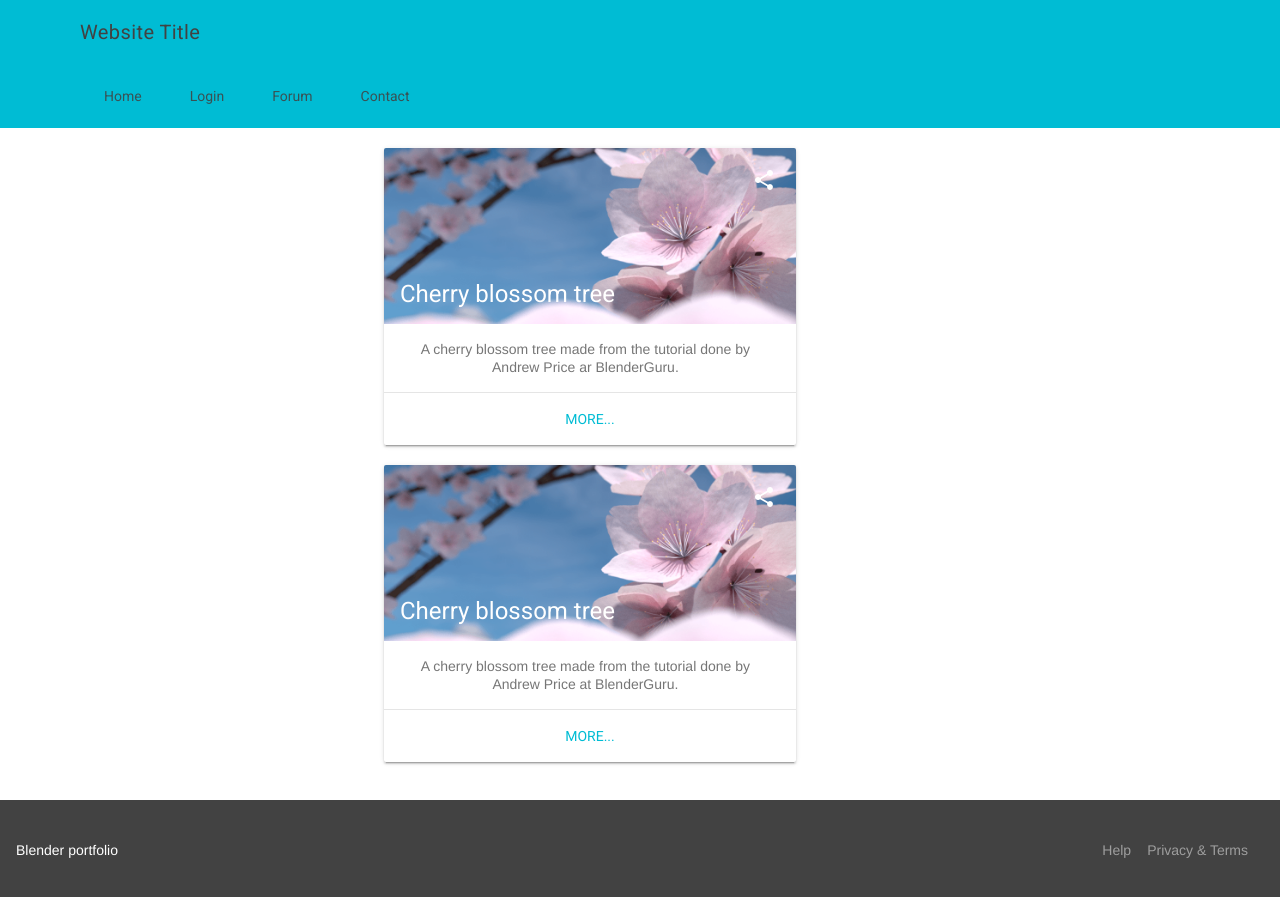
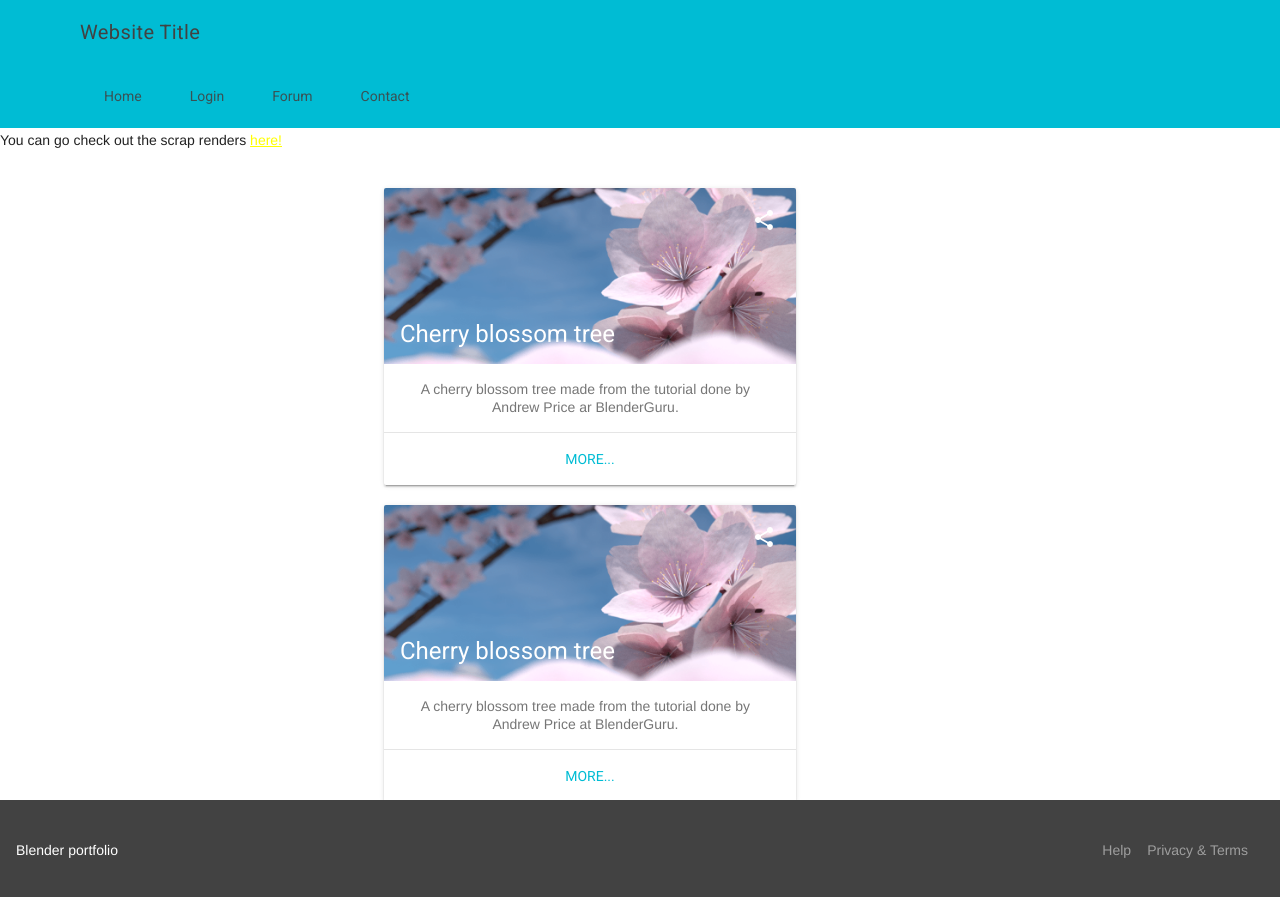
Before and after one commit to slothgamez/fireplex.github.io, a Jekyll site: the page index.html, which Jekyll copies as it is, in a window 1280 px wide. Shown: the top 897 px of the page. Built offline with Jekyll 4.4.1, drawn with Linux system fonts in a browser that asks for light colours; nearby versions of some CDN libraries; comment, search, counter and statistics services are not loaded.

Commit message:
Update index.html

```diff
--- a/index.html
+++ b/index.html
@@ -92,7 +92,7 @@
             right: -30%;
           }
           </style>
-
+          <p>You can go check out the scrap renders <a href="https://fireplex.github.io/scraps/">here!</a></p>
           <br></bre><div id="div1">
             <div class="blossom-card-wide mdl-card mdl-shadow--2dp" align="center" id="blossom">
               <div class="mdl-card__title">
```
